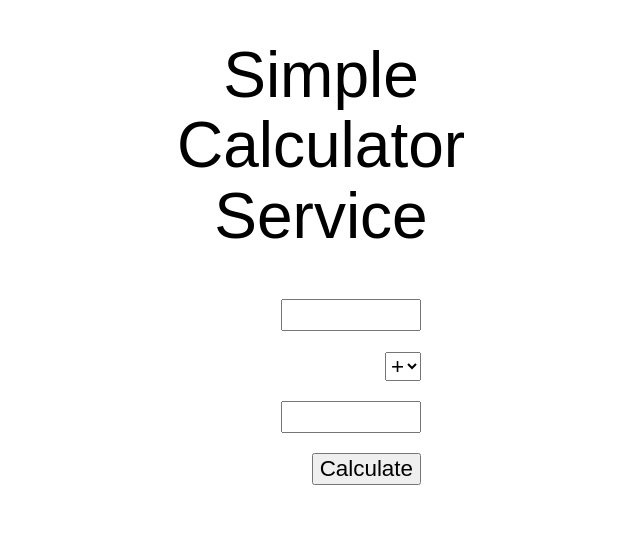
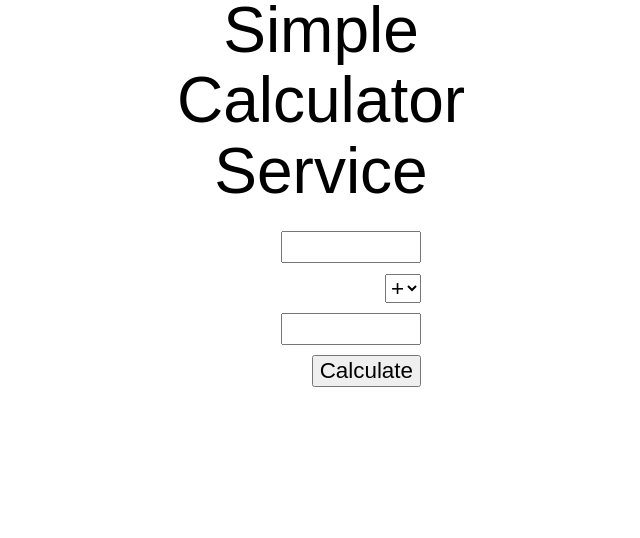
Before and after one commit to rbrigham/js-website, a plain HTML site: page index.html in a window 1280 px wide. Shown: the part 323-861 px from the top of the page, without its empty margins (319-959 px from the left). After the commit the page ends 800 px from the top, so only its background shows below. Drawn offline with Linux system fonts and the light colour scheme.

Commit message:
fit into 1024 x 768 browser

```diff
--- a/index.html
+++ b/index.html
@@ -15,11 +15,13 @@
     h1 {
       font-size: 2em;
       font-weight: normal;
+      margin-top:10px;
+      margin-bottom:20px;
     }
 
     input,select,button {
       text-align:right;
-      margin-bottom:15px;
+      margin-bottom:5px;
       font-size: 0.7em;
     }
 
@@ -33,6 +35,7 @@
       width:200px;
       margin:0px auto;
       text-align: right;
+      margin-bottom: 10px;
     }
 
     .error {
@@ -43,7 +46,6 @@
       display:block;
       margin-left: auto;
       margin-right: auto;
-      margin-top: 20px;
     }
   </style>
 </head>
@@ -60,7 +62,7 @@
 	<option value="divide">/</option> -->
       </select><br/>
       <input id="b" type="text" name="b" size="8" /><br/>
-      <button id="calculate" name="calculate">Calculate</button><br/><br/>
+      <button id="calculate" name="calculate">Calculate</button><br/>
     </div>
     <span id="result"></span>
   </div>
```
